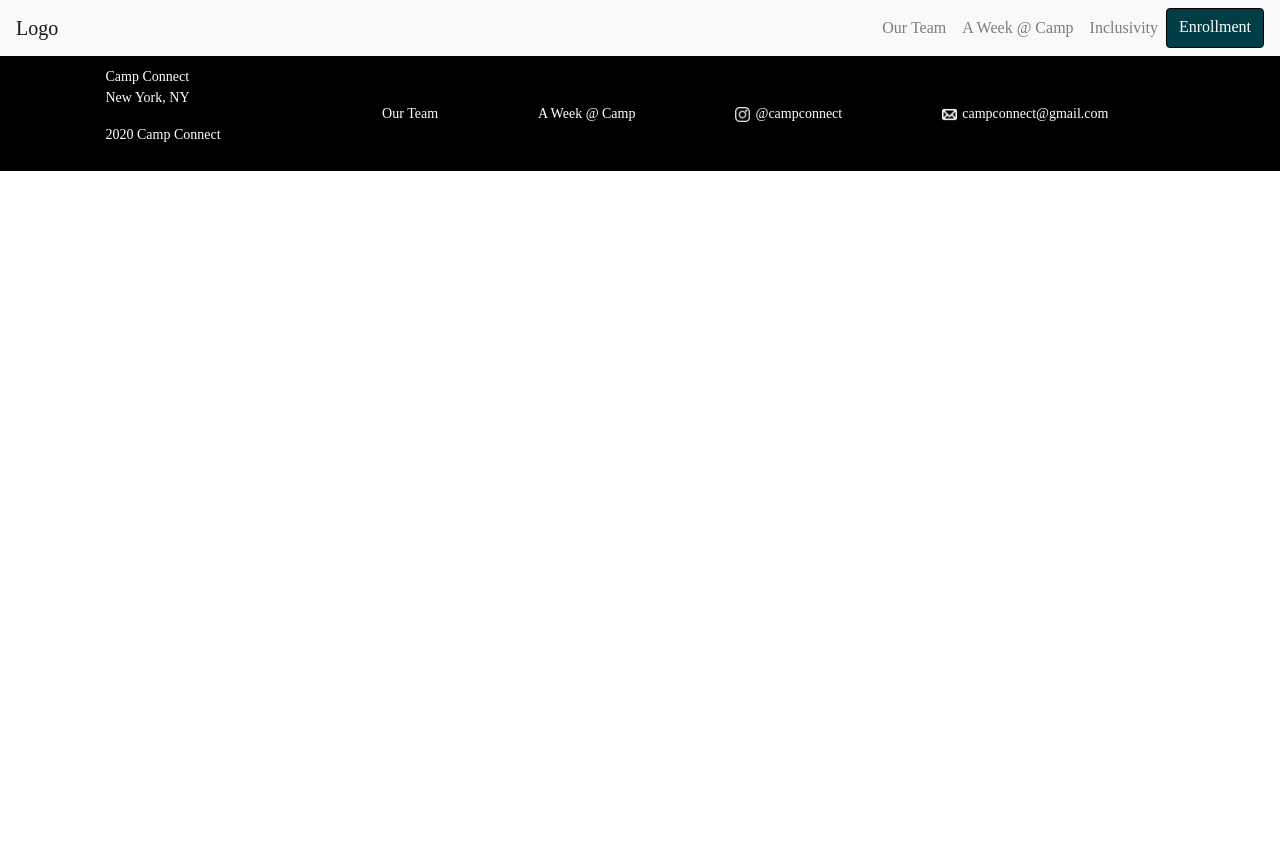
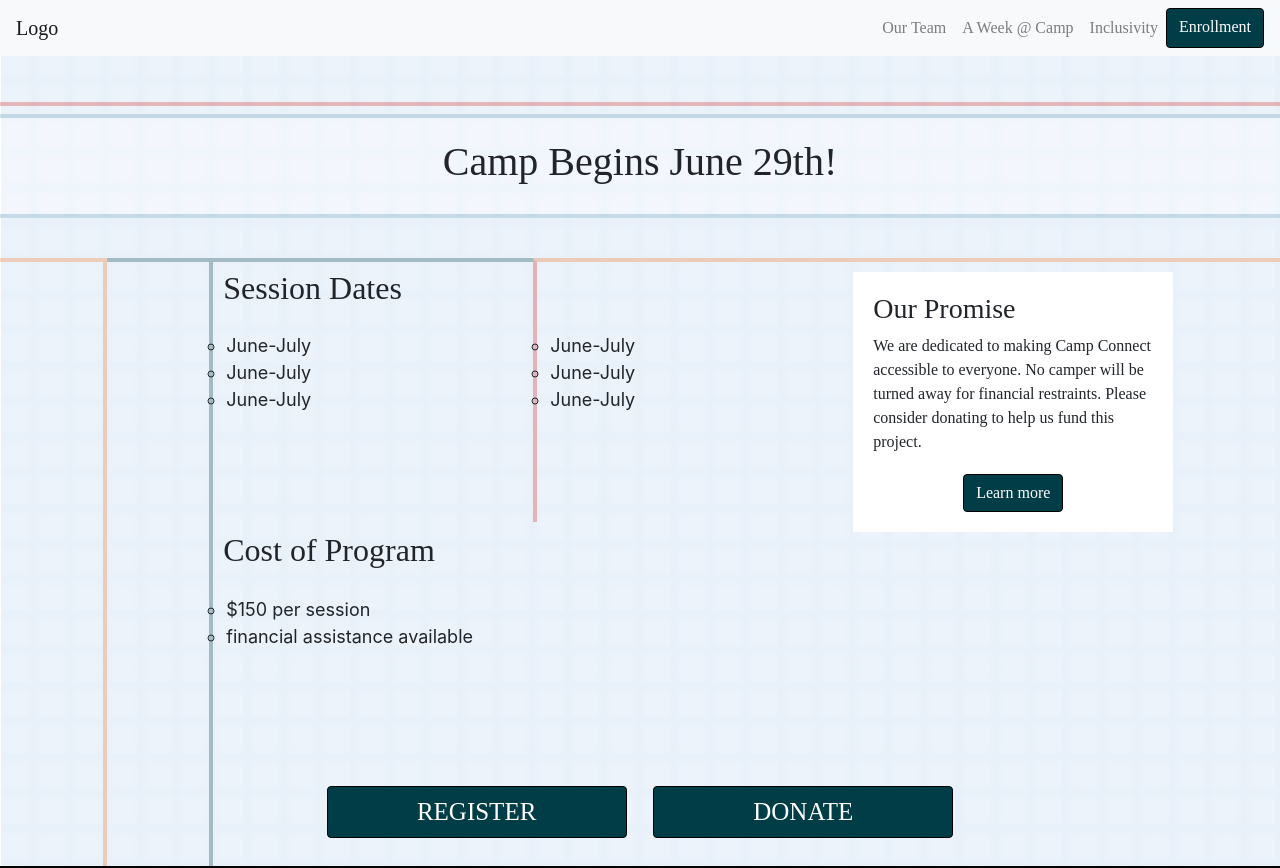
Before and after one commit to schen9981/camp-connect, a React (Create React App) app in the folder camp-connect/: page /enroll in a window 1280 px wide. Shown: the top 868 px of the page. Before the commit the page ends 800 px from the top, so only its background shows below. Built offline with nearby package versions, Linux system fonts and the light colour scheme.

Commit message:
setup most of enrollment page

```diff
--- a/camp-connect/src/App.css
+++ b/camp-connect/src/App.css
@@ -11,6 +11,14 @@
   .App-logo {
     animation: App-logo-spin infinite 20s linear;
   }
+}
+
+h1 {
+  font-family: "Avenir Black";
+}
+
+h2 {
+  font-family: "Avenir Black";
 }
 
 .App-header {
--- a/camp-connect/src/App.tsx
+++ b/camp-connect/src/App.tsx
@@ -1,11 +1,12 @@
-import React from 'react';
-import logo from './logo.svg';
-import './App.css';
+import React from "react";
+import logo from "./logo.svg";
+import "./App.css";
 import Navbar from "./components/Navbar/Navbar";
 import Footer from "./components/Footer/Footer";
-import 'bootstrap/dist/css/bootstrap.min.css';
-import { Switch, Route } from 'react-router';
-import About from './pages/About/About';
+import "bootstrap/dist/css/bootstrap.min.css";
+import { Switch, Route } from "react-router";
+import About from "./pages/About/About";
+import Enroll from "./pages/Enroll/Enroll";
 
 type AppProps = {};
 
@@ -25,11 +26,10 @@ export default class App extends React.Component<AppProps, AppState> {
           <Route exact path={"/about"} component={About}></Route>
           {/* <Route exact path={"/schedule"} component={Schedule}></Route> */}
           {/* <Route exact path={"/inclusivity"} component={Inclusivity}></Route> */}
-          {/* <Route exact path={"/enroll"} component={Enrollment}></Route> */}
+          <Route exact path={"/enroll"} component={Enroll}></Route>
         </Switch>
         <Footer />
       </div>
     );
   }
-
 }
--- a/camp-connect/src/components/Navbar/Navbar.css
+++ b/camp-connect/src/components/Navbar/Navbar.css
@@ -1,12 +1,7 @@
 .navbar {
-  font-family: 'Avenir Black'!important;
+  font-family: "Avenir Black" !important;
 }
 
 .nav-links {
   text-align: right;
 }
-
-#enroll-btn{
-  background-color: #003D47;
-  border-color: black;
-}
--- a/camp-connect/src/components/Navbar/Navbar.tsx
+++ b/camp-connect/src/components/Navbar/Navbar.tsx
@@ -1,9 +1,10 @@
 import Nav from "react-bootstrap/Nav";
-import 'bootstrap/dist/css/bootstrap.min.css';
+import "bootstrap/dist/css/bootstrap.min.css";
 import Navbar from "react-bootstrap/Navbar";
 import Button from "react-bootstrap/Button";
-import React from 'react';
-import './Navbar.css';
+import React from "react";
+import "./Navbar.css";
+import "../Styles/Buttons.css";
 
 type NavbarProps = {};
 
@@ -21,15 +22,21 @@ export default class App extends React.Component<NavbarProps, NavbarState> {
         <Navbar className="navbar" expand="lg" bg="light">
           <Navbar.Brand href="/">Logo</Navbar.Brand>
           <Navbar.Toggle aria-controls="basic-navbar-nav" />
-          <Navbar.Collapse id="basic-navbar-nav" className="justify-content-end nav-links" >
+          <Navbar.Collapse
+            id="basic-navbar-nav"
+            className="justify-content-end nav-links"
+          >
             <Nav>
               <Nav.Link href="/about">Our Team</Nav.Link>
               <Nav.Link href="/schedule">A Week @ Camp</Nav.Link>
               <Nav.Link href="/inclusivity">Inclusivity</Nav.Link>
-              <Button id="enroll-btn" href="/enroll">Enrollment</Button>
+              <Button className="dark-blue-btn" href="/enroll">
+                Enrollment
+              </Button>
             </Nav>
           </Navbar.Collapse>
         </Navbar>
-      </div>);
+      </div>
+    );
   }
 }
--- /dev/null
+++ b/camp-connect/src/components/Styles/Buttons.css
@@ -0,0 +1,14 @@
+.dark-blue-btn {
+  background-color: #003d47 !important;
+  border-color: black !important;
+  font-family: "Avenir Black";
+  max-width: 150px;
+}
+
+.lg-dark-blue-btn {
+  background-color: #003d47 !important;
+  border-color: black !important;
+  font-family: "Avenir Black";
+  width: 300px;
+  font-size: 25px !important;
+}
--- /dev/null
+++ b/camp-connect/src/pages/Enroll/DetailsGrid.css
@@ -0,0 +1,111 @@
+.subway-grid {
+  display: grid;
+  grid-template-columns: 8.33% 8.33% 25% 25% 25% 8.33%;
+  grid-template-rows: 8vh 25vh 8vh 25vh 10vh;
+}
+
+.orange-leftmost {
+  border-top: 4px solid rgba(243, 118, 34, 0.3);
+  border-right: 4px solid rgba(243, 118, 34, 0.3);
+  grid-column: 1;
+  grid-row: 1/6;
+}
+
+.gray-leftmost {
+  border-right: 4px solid rgba(0, 61, 71, 0.3);
+  grid-column: 2;
+  grid-row: 1/6;
+  border-top: 4px solid rgba(0, 61, 71, 0.3);
+}
+
+.session-header {
+  grid-column-start: 3;
+  display: flex;
+  flex-direction: column;
+  justify-content: center;
+  text-align: left;
+  padding-left: 10px;
+  border-top: 4px solid rgba(0, 61, 71, 0.3);
+}
+
+.header-spacer {
+  grid-column-start: 4;
+  border-left: 4px solid rgba(207, 37, 30, 0.3);
+  border-top: 4px solid rgba(243, 118, 34, 0.3);
+}
+
+.middle-left {
+  grid-column-start: 3;
+  text-align: left;
+  padding: 10px;
+}
+
+.middle-right {
+  grid-column-start: 4;
+  border-left: 4px solid rgba(207, 37, 30, 0.3);
+  text-align: left;
+  padding: 10px;
+}
+
+.cost-header {
+  grid-column: 3/ 4;
+  display: flex;
+  flex-direction: column;
+  justify-content: center;
+  padding-left: 10px;
+  text-align: left;
+}
+
+.cost {
+  grid-column: 3/ 5;
+  text-align: left;
+  padding: 10px;
+}
+
+.promise-col {
+  grid-column: 5;
+  grid-row: 1 / 3;
+  border-top: 4px solid rgba(243, 118, 34, 0.3);
+}
+
+.promise-box {
+  background-color: white;
+  margin: 10px 0px;
+  padding: 20px;
+  height: 100%;
+  font-family: "Avenir";
+  text-align: left;
+  display: flex;
+  flex-direction: column;
+  justify-content: space-between;
+}
+
+.rightmost {
+  grid-column: 6;
+  grid-row: 1;
+  border-top: 4px solid rgba(243, 118, 34, 0.3);
+}
+
+.bottom {
+  grid-column: 1/7;
+  grid-row: 5;
+}
+
+.btn-container {
+  text-align: center;
+  display: flex;
+  justify-content: space-evenly;
+}
+
+.bottom-btn-container {
+  text-align: center;
+  display: flex;
+  justify-content: space-evenly;
+  padding: 0px 300px;
+}
+
+ul {
+  list-style-type: circle;
+  margin-left: -37px;
+  font-size: 18px;
+}
--- /dev/null
+++ b/camp-connect/src/pages/Enroll/DetailsGrid.tsx
@@ -0,0 +1,75 @@
+import React from "react";
+import "./DetailsGrid.css";
+import Button from "react-bootstrap/Button";
+import "bootstrap/dist/css/bootstrap.min.css";
+import "../../components/Styles/Buttons.css";
+
+type DetailsGridProps = {};
+
+type DetailsGridState = {};
+
+export default class Enroll extends React.Component<
+  DetailsGridProps,
+  DetailsGridState
+> {
+  constructor(props: DetailsGridProps) {
+    super(props);
+    this.state = {};
+  }
+
+  render() {
+    return (
+      <div className="subway-grid">
+        <div className="orange-leftmost"></div>
+        <div className="gray-leftmost"></div>
+        <div className="session-header">
+          <h2>Session Dates</h2>
+        </div>
+        <div className="header-spacer"></div>
+        <div className="middle-left">
+          <ul>
+            <li>June-July</li>
+            <li>June-July</li>
+            <li>June-July</li>
+          </ul>
+        </div>
+        <div className="middle-right">
+          <ul>
+            <li>June-July</li>
+            <li>June-July</li>
+            <li>June-July</li>
+          </ul>
+        </div>
+        <div className="cost-header">
+          <h2>Cost of Program</h2>
+        </div>
+        <div className="cost">
+          <ul>
+            <li>$150 per session</li>
+            <li>financial assistance available</li>
+          </ul>
+        </div>
+        <div className="promise-col">
+          <div className="promise-box">
+            <div>
+              <h3>Our Promise</h3>
+              We are dedicated to making Camp Connect accessible to everyone. No
+              camper will be turned away for financial restraints. Please
+              consider donating to help us fund this project.
+            </div>
+            <div className="btn-container">
+              <Button className="dark-blue-btn">Learn more</Button>
+            </div>
+          </div>
+        </div>
+        <div className="rightmost"></div>
+        <div className="bottom">
+          <div className="bottom-btn-container">
+            <Button className="lg-dark-blue-btn">REGISTER</Button>
+            <Button className="lg-dark-blue-btn">DONATE</Button>
+          </div>
+        </div>
+      </div>
+    );
+  }
+}
--- /dev/null
+++ b/camp-connect/src/pages/Enroll/Enroll.css
@@ -0,0 +1,21 @@
+h1 {
+  font-family: "Avenir Black";
+}
+
+body {
+  background-image: url("../../assets/Background.svg");
+}
+
+.spacer {
+  height: 50px;
+  border-bottom: 4px solid rgba(207, 37, 30, 0.3);
+}
+
+.header {
+  margin: 8px 0px;
+  border-top: 4px solid rgba(93, 150, 179, 0.3);
+  border-bottom: 4px solid rgba(93, 150, 179, 0.3);
+  padding: 20px 0px;
+  margin-bottom: 40px;
+  background-color: rgba(255, 255, 255, 0.3);
+}
--- /dev/null
+++ b/camp-connect/src/pages/Enroll/Enroll.tsx
@@ -0,0 +1,29 @@
+import React from "react";
+import "./Enroll.css";
+import DetailsGrid from "./DetailsGrid";
+
+type EnrollPageProps = {};
+
+type EnrollPageState = {};
+
+export default class Enroll extends React.Component<
+  EnrollPageProps,
+  EnrollPageState
+> {
+  constructor(props: EnrollPageProps) {
+    super(props);
+    this.state = {};
+  }
+
+  render() {
+    return (
+      <div>
+        <div className="spacer"></div>
+        <div className="header">
+          <h1>Camp Begins June 29th!</h1>
+        </div>
+        <DetailsGrid />
+      </div>
+    );
+  }
+}
```
Also changed, not shown: camp-connect/src/assets/Background.svg (added).
